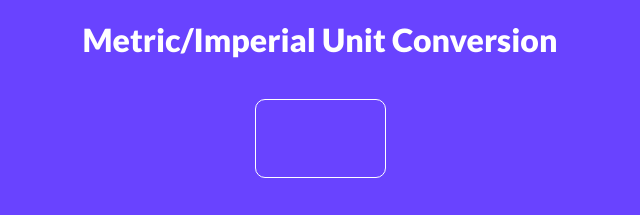
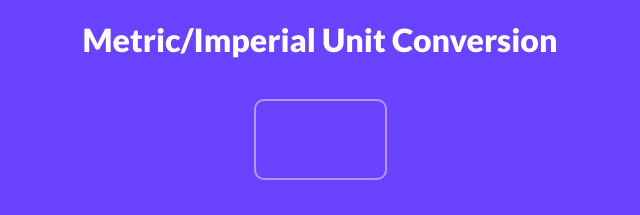
Before and after one commit to Sel-7/unit-converter, a plain HTML site: page index.html in a window 1280 px wide. Shown: the top 215 px of the page, 320-960 px from the left. Drawn offline with Linux system fonts and the light colour scheme.

Commit message:
update colour + px for input border

```diff
--- a/index.css
+++ b/index.css
@@ -46,7 +46,7 @@
 #num-convert {
     width: 125px;
     height: 75px;
-    border: 1px solid #ffffff;
+    border: 2px solid #b295ff;
     border-radius: 10px;
     text-align: center;
     color: #ffffff;
```
